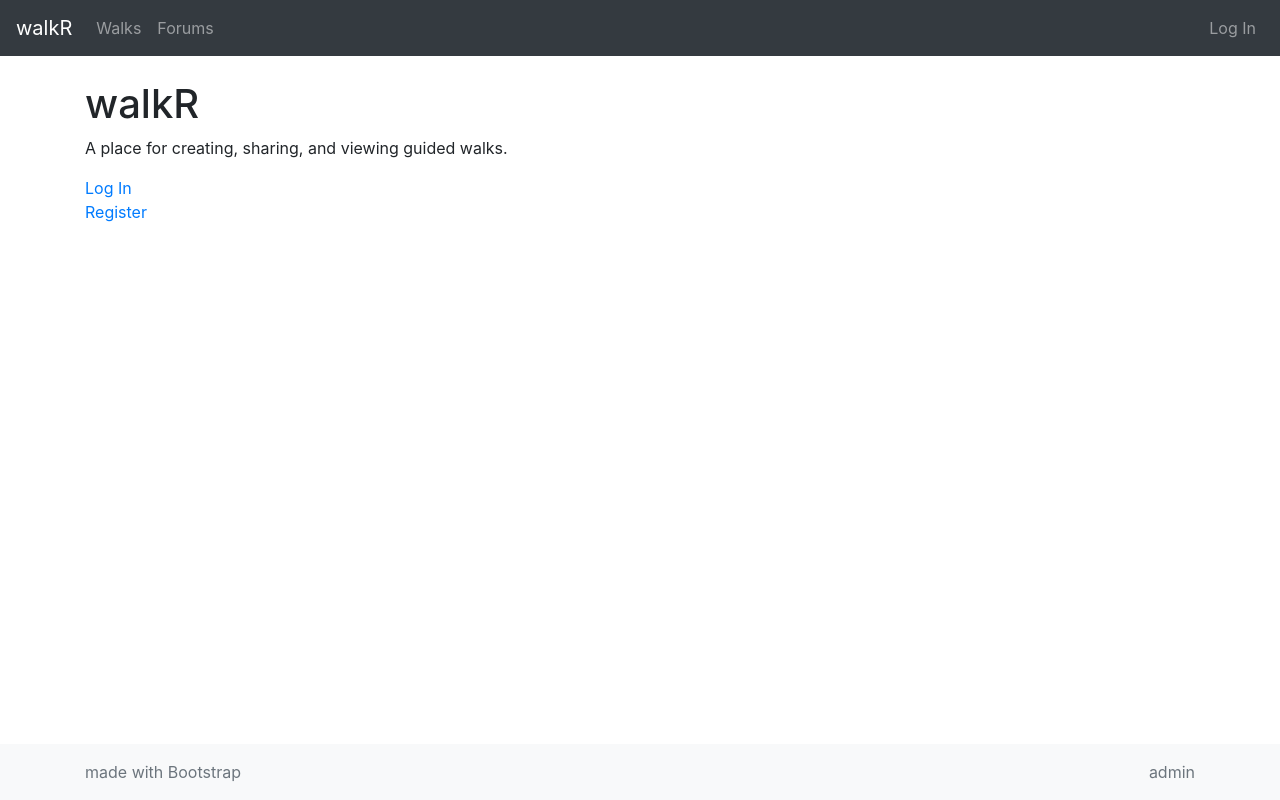
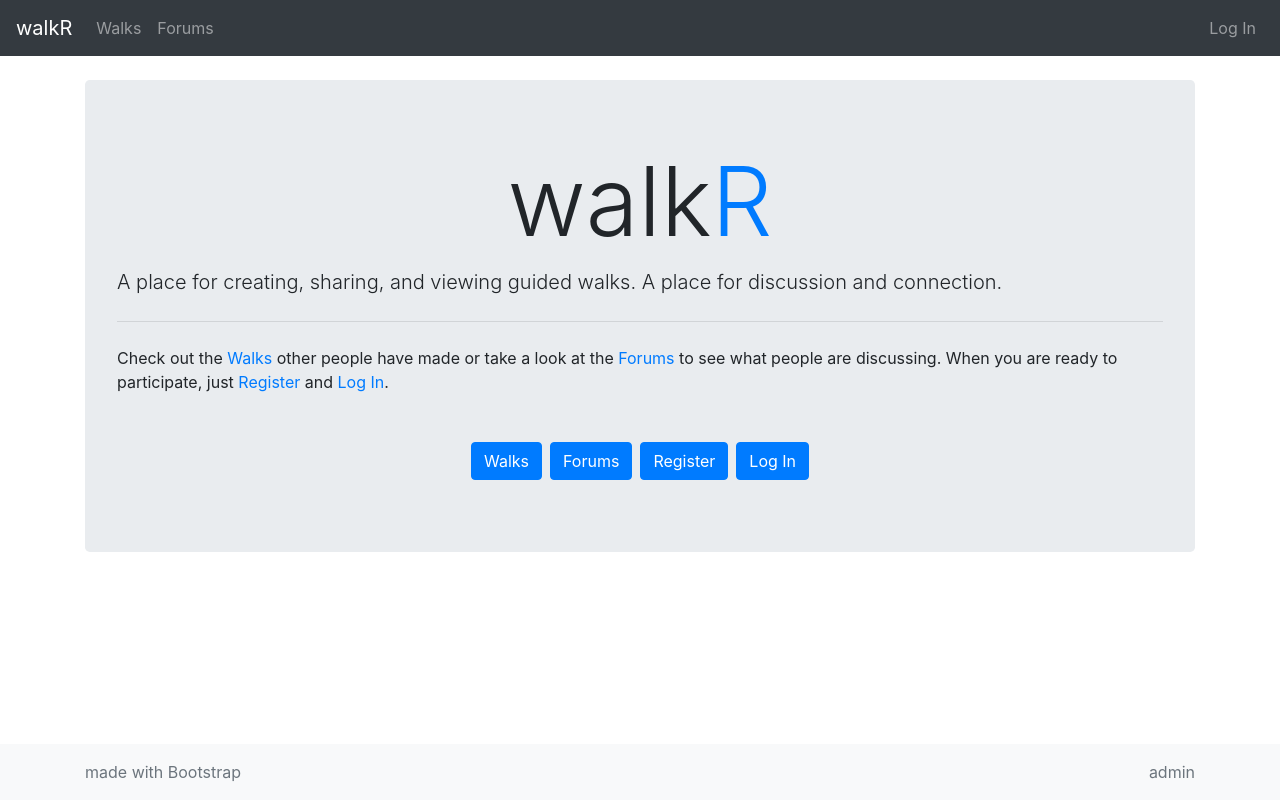
Before and after one commit to yashkir/walkr, a Django app: page / in a window 1280 px wide. Run offline with Django 3.2, Linux system fonts and the light colour scheme; some libraries are stand-ins or nearby versions.

Commit message:
stype and flesh out the homepage

```diff
--- a/templates/home.html
+++ b/templates/home.html
@@ -1,10 +1,25 @@
 {% extends 'base.html' %}
 {% block content %}
-<h1>walkR</h1>
+<div class="jumbotron">
+  <h1 class="display-1 text-center">walk<span class="text-primary">R</span></h1>
 
-<p>A place for creating, sharing, and viewing guided walks.</p>
+  <p class="lead">A place for creating, sharing, and viewing guided walks. A place for
+  discussion and connection.</p>
 
-<a href="{% url 'login' %}">Log In</a>
-<br>
-<a href="{% url 'register' %}">Register</a>
+  <hr class="my-4">
+
+  <p>
+    Check out the <a href="{% url 'walks_home' %}">Walks</a> other people have
+    made or take a look at the <a href="{% url 'forums_home' %}">Forums</a> to
+    see what people are discussing. When you are ready to participate, just
+    <a href="{% url 'register' %}">Register</a> and <a href="{% url 'login' %}">Log In</a>.
+  </p>
+
+  <div class="mt-5 w-100 d-flex justify-content-center">
+    <a class="btn btn-primary h5 mx-1" href="{% url 'walks_home' %}">Walks</a>
+    <a class="btn btn-primary h5 mx-1" href="{% url 'forums_home' %}">Forums</a>
+    <a class="btn btn-primary h5 mx-1" href="{% url 'register' %}">Register</a>
+    <a class="btn btn-primary h5 mx-1" href="{% url 'login' %}">Log&nbspIn</a>
+  </div>
+</div>
 {% endblock %}
```
